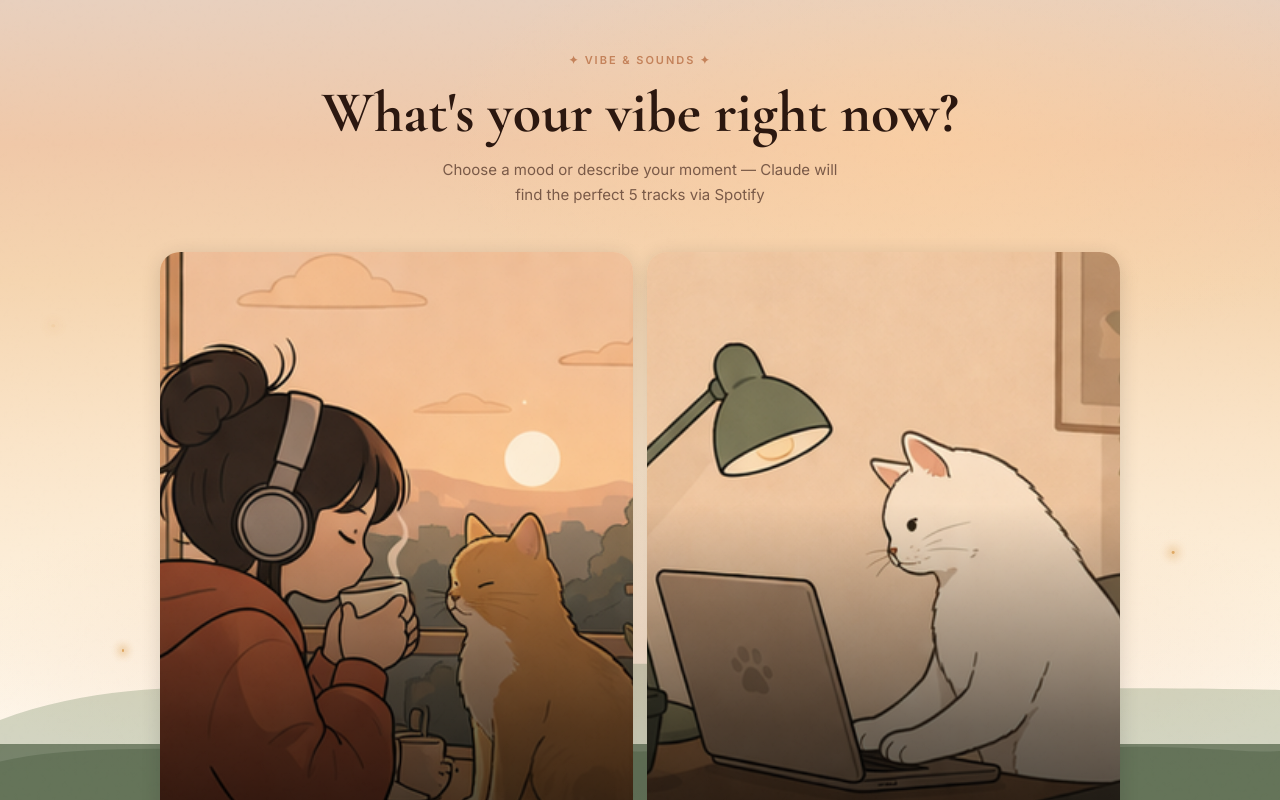
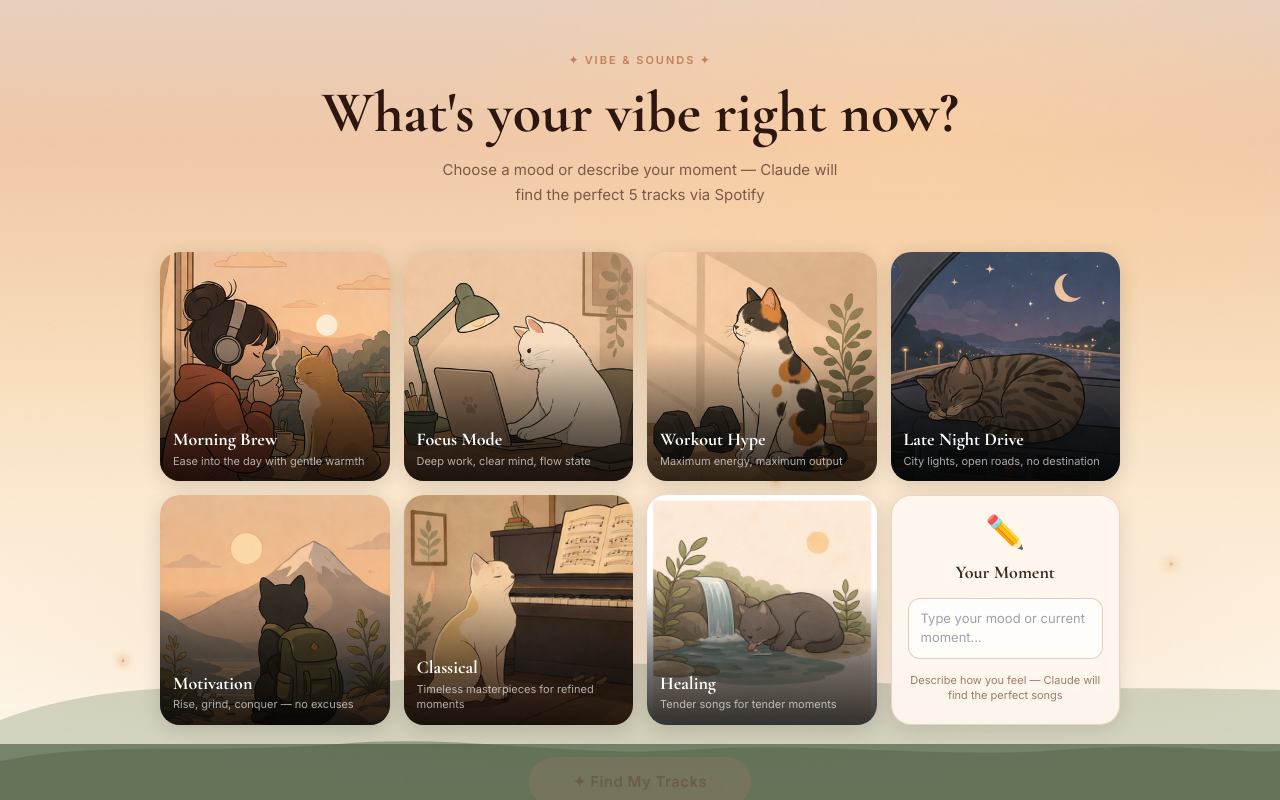
Before and after one commit to er5995/music-rec, a React (Vite) app: page / in a window 1280 px wide. Shown: the top 800 px of the page. Built offline with nearby package versions, Linux system fonts and the light colour scheme.

Commit message:
Update MoodGrid.tsx

```diff
--- a/src/components/MoodGrid.tsx
+++ b/src/components/MoodGrid.tsx
@@ -1,4 +1,4 @@
-import { useRef } from 'react'
+import { useEffect, useRef, useState } from 'react'
 import { motion } from 'framer-motion'
 import type { Mood } from '../types'
 
@@ -39,7 +39,7 @@
       whileTap={{ scale: 0.97 }}
       style={{
         position: 'relative',
-        aspectRatio: '3/4',
+        aspectRatio: '1 / 1',
         borderRadius: 20,
         overflow: 'hidden',
         cursor: 'pointer',
@@ -148,7 +148,7 @@
       transition={{ delay: 0.05 + index * 0.055, duration: 0.45, ease: 'easeOut' }}
       style={{
         position: 'relative',
-        aspectRatio: '3/4',
+        aspectRatio: '1 / 1',
         borderRadius: 20,
         overflow: 'hidden',
         background: 'rgba(255,248,240,0.92)',
@@ -226,13 +226,29 @@
   canSubmit,
   isLoading,
 }: MoodGridProps) {
+  const [isMobile, setIsMobile] = useState(() => {
+    if (typeof window === 'undefined') return false
+    return window.innerWidth <= 768
+  })
+
+  useEffect(() => {
+    const handleResize = () => {
+      setIsMobile(window.innerWidth <= 768)
+    }
+
+    handleResize()
+    window.addEventListener('resize', handleResize)
+
+    return () => window.removeEventListener('resize', handleResize)
+  }, [])
+
   return (
     <div style={{ width: '100%', maxWidth: 960, margin: '0 auto' }}>
       {/* 4-column grid on desktop, 2-column on mobile */}
       <div
         style={{
           display: 'grid',
-          gridTemplateColumns: 'repeat(2, 1fr)',
+          gridTemplateColumns: isMobile ? 'repeat(2, 1fr)' : 'repeat(4, 1fr)',
           gap: 14,
         }}
         className="mood-grid"
```
